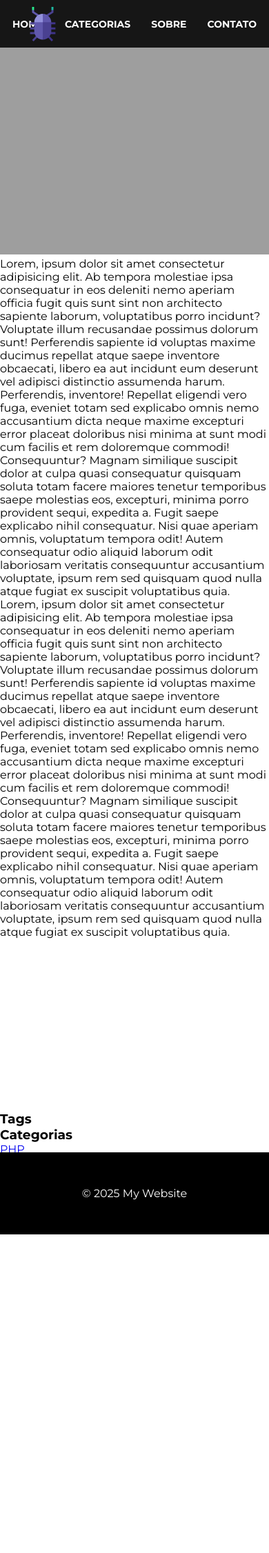
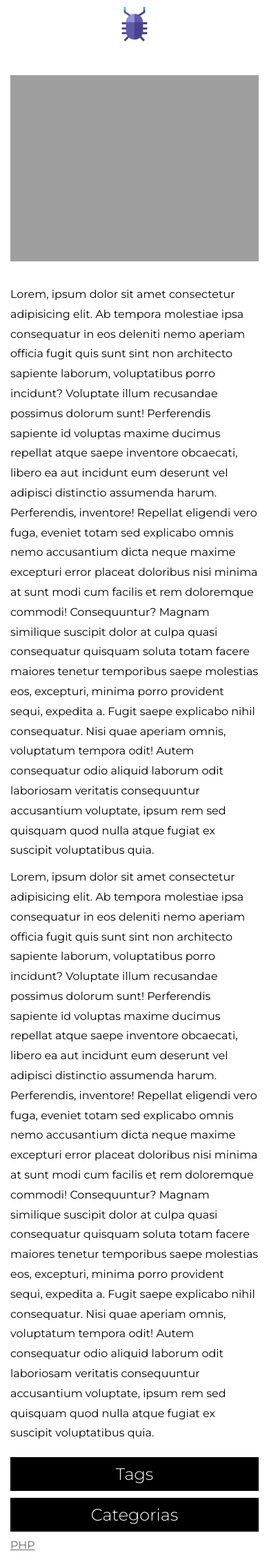
Before and after one commit to SebastiaoTrindade/blog-php, a PHP site: page /post.php in a window 390 px wide; the page is wider, and only the part inside the window is pictured. Shown: the top 2252 px of that part at 69% size. Before the commit the page ends 1790 px from the top of that part, so only its background shows below. Run offline with PHP 8.4, Linux system fonts and the light colour scheme; data that the repository does not hold is empty.

Commit message:
CCS do post

```diff
--- a/css/style.css
+++ b/css/style.css
@@ -124,6 +124,78 @@ main{
     display: inline-block;
 }
 
+/* POST */
+#post-container{
+    display: grid;
+    grid-template-columns: 75% 25%;
+    grid-template-rows: auto;
+    grid-template-areas: "main sidebar";
+    grid-gap: 10px;
+    padding-top: 30px;
+    max-width: 1200px;
+    margin: 0 auto;
+    margin-bottom: 250px;
+}
+
+.content-container{
+    grid-area: main;
+}
+
+#post-description{
+   font-style: italic;
+   margin-bottom: 40px;
+}
+
+#main-title{
+    font-size: 36px;
+    margin-bottom: 30px;
+}
+
+.post-content{
+    line-height: 1.8;
+    margin: 10px 0;
+}
+
+.img-container{
+    margin-bottom: 30px;
+}
+
+.img-container img{
+    width: 60%;
+}
+
+/* POST ASIDE */
+.nav-container{
+    grid-area: sidebar;
+}
+
+#tags-title, #categories-title{
+    font-size: 24px;
+    margin-bottom: 10px;
+    background-color: #000;
+    color: #fff;
+    text-align: center;
+    padding: 10px;
+    font-weight: 300;
+}
+
+#tag-list, #categories-list{
+    list-style: none;
+}
+
+#tag-list li, #categories-list li{
+   margin-bottom: 10px;
+}
+
+#tag-list a, #categories-list a{
+    color: #666;
+    transition: .5s;
+}
+
+#tag-list a:hover, #categories-list a:hover{
+    color: #000;
+}
+
 /* FOOTER */
 footer{
     width: 100%;
@@ -134,3 +206,49 @@ footer{
     color: #fff;
     padding: 50px 0;
 }
+
+/* RESPONSIVE */
+@media(max-width: 480px){
+    /* HOME */
+    header{
+        width: 100%;
+    }
+
+    #logo{
+        display: block;
+        position: relative;
+        margin: 0 auto;
+        left: 0;
+        width: 50px;
+    }
+
+    #navbar{
+        display: none;
+    }
+
+    #title-container{
+        min-width: 100%;
+        margin-top: 20px;
+    }
+
+    #posts-container{
+        margin-top: 20px;
+    }
+
+    .post-box{
+        flex: 100% 1 0;
+        padding: 15px 0;
+        margin: 0;
+    }
+}
+
+/* POST */
+#post-container{
+    grid-template-columns: 100%;
+    padding: 15px;
+    grid-template-areas: "main" "sidebar";
+}
+
+.img-container img{
+    width: 100%;
+}
--- a/post.php
+++ b/post.php
@@ -38,7 +38,6 @@
             Nisi quae aperiam omnis, voluptatum tempora odit! Autem consequatur odio aliquid laborum odit laboriosam veritatis consequuntur accusantium voluptate, ipsum rem sed quisquam quod nulla atque fugiat ex suscipit voluptatibus quia.
         </p>
     </div>
-</main>
     <aside id="nav-container">
         <h3 id="tags-title">Tags</h3>
         <ul ids="tag-list">
@@ -57,6 +56,8 @@
             <?php endforeach; ?>
         </ul>
     </aside>
+</main>
+
 
 <?php
     include_once('templates/footer.php');
```
Lines whose indentation alone changed are shown as unchanged.
